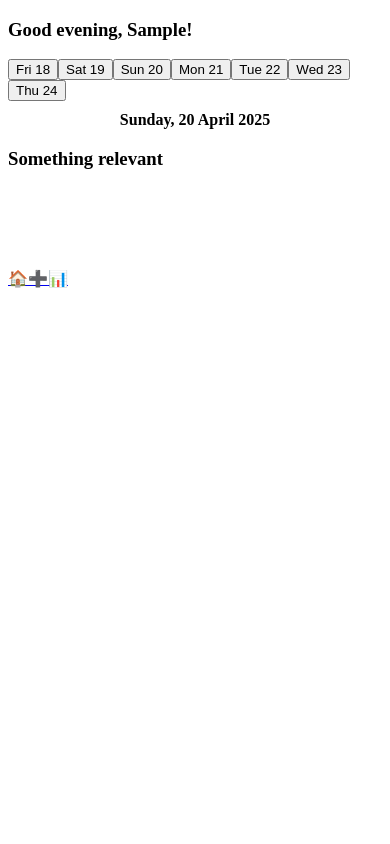
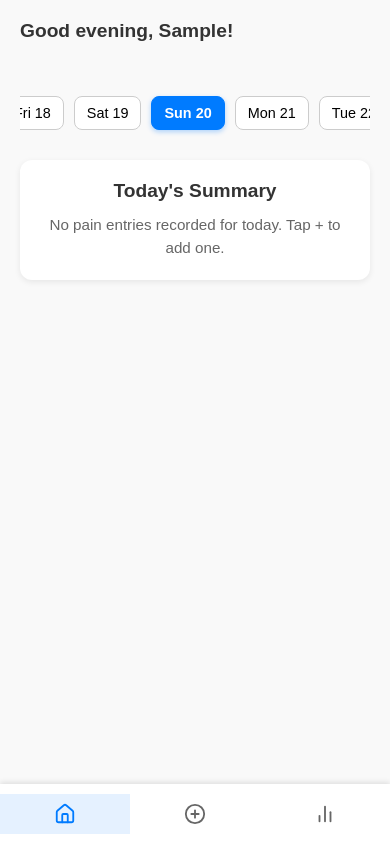
Before and after one commit to Agnesjakobsen/Applied_react_painapp, a React app: page / in a window 390 px wide. Both pictures are taken after typing "Sample", "Sample123" into the empty fields and a click on the button "Login". Built offline with nearby package versions, Linux system fonts and the light colour scheme.

Commit message:
phone format

```diff
--- a/package.json
+++ b/package.json
@@ -21,6 +21,7 @@
   "homepage": "https://github.com/Agnesjakobsen/Applied_react_painapp#readme",
   "dependencies": {
     "date-fns": "^4.1.0",
+    "lucide-react": "^0.501.0",
     "react": "^19.1.0",
     "react-dom": "^19.1.0",
     "react-router-dom": "^7.5.1",
--- a/public/index.html
+++ b/public/index.html
@@ -1,8 +1,9 @@
 <!DOCTYPE html>
 <html lang="en">
 <head>
-  <meta charset="UTF-8" />
-  <title>Pain App</title>
+  <meta charset="UTF-8">
+  <meta name="viewport" content="width=device-width, initial-scale=1.0, maximum-scale=1.0, user-scalable=no">
+  <title>Pain Tracker</title>
 </head>
 <body>
   <div id="root"></div>
--- a/src/components/calendar.jsx
+++ b/src/components/calendar.jsx
@@ -1,26 +1,33 @@
-import React, { useState } from 'react';
+import React, { useEffect, useRef } from 'react';
 import { format, addDays, isSameDay } from 'date-fns';
 
 function Calendar({ selectedDate, setSelectedDate }) {
-  const [calendarOffset, setCalendarOffset] = useState(0);
   const today = new Date();
+  const calendarRef = useRef(null);
 
-  // Calculate the days to display
-  const days = Array.from({ length: 7 }, (_, i) =>
-    addDays(today, i + calendarOffset - 2)
+  // Calculate 5 days to display (2 days before, today, and 2 days after)
+  const days = Array.from({ length: 5 }, (_, i) =>
+    addDays(today, i - 2)
   );
 
   const handleDateClick = (day) => {
     setSelectedDate(day);
   };
 
+  // Scroll to the current day on initial render
+  useEffect(() => {
+    const todayIndex = days.findIndex((day) => isSameDay(day, today));
+    if (calendarRef.current && todayIndex !== -1) {
+      const buttonWidth = calendarRef.current.children[0].offsetWidth;
+      calendarRef.current.scrollLeft = buttonWidth * todayIndex - buttonWidth * 2;
+    }
+  }, [days, today]);
+
   return (
-    <div>
-      <div className="scrollable-calendar">
+    <div className="scrollable-calendar" ref={calendarRef}>
       {days.map((day, index) => {
         const isToday = isSameDay(day, today);
         const isSelected = isSameDay(day, selectedDate);
-
         return (
           <button
             key={index}
@@ -32,10 +39,6 @@ function Calendar({ selectedDate, setSelectedDate }) {
         );
       })}
     </div>
-      <div style={{ textAlign: 'center', marginTop: '10px' }}>
-        <b>{format(selectedDate, 'EEEE, dd MMMM yyyy')}</b>
-      </div>
-    </div>
   );
 }
 
--- a/src/components/home.jsx
+++ b/src/components/home.jsx
@@ -1,5 +1,5 @@
 import React from 'react';
-import Calendar from './calendar';
+import Calendar from './Calendar';
 
 function Home({ username, selectedDate, setSelectedDate }) {
   // Helper function to get greeting based on time of day
@@ -19,12 +19,10 @@ function Home({ username, selectedDate, setSelectedDate }) {
       <div className="greeting">
         <h3>{getGreeting()}, {username}!</h3>
       </div>
-
       <Calendar selectedDate={selectedDate} setSelectedDate={setSelectedDate} />
-
       <div className="relevant-content">
-        <h3>Something relevant</h3>
-        {/* This would be populated with relevant information based on the selected date */}
+        <h3>Today's Summary</h3>
+        <p>No pain entries recorded for today. Tap + to add one.</p>
       </div>
     </div>
   );
--- a/src/components/navbar.jsx
+++ b/src/components/navbar.jsx
@@ -1,5 +1,6 @@
 import React from 'react';
 import { NavLink, useLocation } from 'react-router-dom';
+import { Home, PlusCircle, BarChart2 } from 'lucide-react';
 
 function NavBar() {
   const location = useLocation();
@@ -12,19 +13,19 @@ function NavBar() {
           to="/"
           className={`nav-button ${currentPath === '/' ? 'active' : ''}`}
         >
-          🏠
+          <Home size={22} />
         </NavLink>
         <NavLink
           to="/create-entry"
           className={`nav-button ${currentPath === '/create-entry' ? 'active' : ''}`}
         >
-          ➕
+          <PlusCircle size={22} />
         </NavLink>
         <NavLink
           to="/reports"
           className={`nav-button ${currentPath === '/reports' ? 'active' : ''}`}
         >
-          📊
+          <BarChart2 size={22} />
         </NavLink>
       </nav>
     </div>
--- a/src/styles.css
+++ b/src/styles.css
@@ -1,8 +1,270 @@
-
-.main-content {
-    padding-bottom: 80px;
+/* Base styles */
+* {
+    box-sizing: border-box;
+    margin: 0;
+    padding: 0;
   }
 
+  html, body {
+    overflow-x: hidden; /* Prevent horizontal scroll */
+    width: 100%;
+    position: relative;
+  }
+
+  body {
+    margin: 0;
+    padding: 0;
+    font-family: Arial, sans-serif;
+    background-color: #f9f9f9;
+    color: #333;
+    -webkit-font-smoothing: antialiased;
+    -webkit-text-size-adjust: 100%; /* Prevent text size adjustment on orientation change */
+  }
+
+  .app {
+    width: 100%;
+    max-width: 100vw;
+    overflow-x: hidden;
+  }
+
+  /* Main content - add bottom padding for fixed navbar */
+  .main-content {
+    padding-bottom: 70px;
+    width: 100%;
+    overflow-x: hidden;
+  }
+
+  /* Login page styles */
+  .login-container {
+    display: flex;
+    flex-direction: column;
+    justify-content: center;
+    align-items: center;
+    min-height: 100vh;
+    width: 100%;
+    padding: 20px;
+    background-color: #f5f5f5;
+  }
+
+  .login-header {
+    margin-bottom: 30px;
+    text-align: center;
+    width: 100%;
+  }
+
+  .login-header h1 {
+    font-size: 2rem;
+    font-weight: bold;
+    margin-bottom: 10px;
+    color: #333;
+  }
+
+  .login-header h3 {
+    font-size: 1.2rem;
+    font-weight: normal;
+    color: #666;
+  }
+
+  .form-group {
+    width: 100%;
+    max-width: 320px;
+    margin-bottom: 16px;
+  }
+
+  .form-group label {
+    font-size: 0.9rem;
+    font-weight: 500;
+    margin-bottom: 6px;
+    display: block;
+    color: #555;
+  }
+
+  .form-group input {
+    width: 100%;
+    padding: 12px;
+    font-size: 16px; /* Critical size to prevent iOS zoom */
+    border: 1px solid #ddd;
+    border-radius: 8px;
+    background-color: white;
+  }
+
+  .button-group {
+    display: flex;
+    flex-direction: column;
+    gap: 12px;
+    width: 100%;
+    max-width: 320px;
+    margin-top: 10px;
+  }
+
+  .button-group .btn {
+    padding: 14px;
+    font-size: 1rem;
+    border-radius: 8px;
+    cursor: pointer;
+    border: none;
+    font-weight: 500;
+  }
+
+  .btn-primary {
+    background-color: #007bff;
+    color: white;
+  }
+
+  .btn-secondary {
+    background-color: #f1f1f1;
+    color: #333;
+  }
+
+  .error-message {
+    color: #d9534f;
+    font-size: 0.9rem;
+    margin: 10px 0;
+    text-align: center;
+    max-width: 320px;
+  }
+
+  /* Home page and Calendar styles */
+  .home-container {
+    display: flex;
+    flex-direction: column;
+    align-items: center;
+    padding: 20px;
+    text-align: center;
+    width: 100%;
+    max-width: 100%;
+    overflow-x: hidden;
+  }
+
+  .greeting {
+    width: 100%;
+    margin-bottom: 24px;
+    text-align: left;
+  }
+
+  .greeting h3 {
+    font-size: 1.5rem; /* Larger greeting text */
+    font-weight: 600;
+    color: #333;
+    margin-bottom: 20px;
+  }
+
+  .calendar-container {
+    width: 100%;
+    margin-bottom: 20px;
+  }
+
+  .scrollable-calendar {
+    display: flex;
+    justify-content: center;
+    gap: 10px;
+    overflow-x: auto;
+    padding: 10px 0;
+    width: 100%;
+    -webkit-overflow-scrolling: touch; /* Smooth scrolling on iOS */
+    scrollbar-width: none; /* Hide scrollbar Firefox */
+    -ms-overflow-style: none; /* Hide scrollbar IE/Edge */
+  }
+
+  .scrollable-calendar::-webkit-scrollbar {
+    display: none; /* Hide scrollbar Chrome/Safari/Opera */
+  }
+
+  .calendar-day {
+    flex: 0 0 auto;
+    padding: 10px 15px;
+    font-size: 1rem;
+    border: 1px solid #ccc;
+    border-radius: 8px;
+    background-color: white;
+    cursor: pointer;
+    transition: background-color 0.2s;
+    display: flex;
+    flex-direction: column;
+    justify-content: center;
+    align-items: center;
+  }
+
+  .calendar-day.today {
+    font-weight: bold;
+    border-color: #007bff;
+    background-color: #e7f3ff;
+  }
+
+  .calendar-day.selected {
+    background-color: #007bff;
+    color: white;
+    border-color: #007bff;
+    box-shadow: 0 2px 5px rgba(0, 123, 255, 0.3);
+  }
+
+  .date-display {
+    font-size: 0.9rem;
+    font-weight: 500;
+    color: #666;
+    margin: 10px 0 20px;
+    text-align: center;
+  }
+
+  .relevant-content {
+    margin-top: 20px;
+    padding: 20px;
+    width: 100%;
+    background-color: white;
+    border-radius: 12px;
+    box-shadow: 0 2px 6px rgba(0, 0, 0, 0.08);
+    min-height: 100px;
+    font-size: 1.2rem;
+  }
+
+  .relevant-content h3 {
+    font-size: 1.2rem;
+    margin-bottom: 12px;
+    color: #333;
+  }
+
+  .relevant-content p {
+    color: #666;
+    font-size: 0.95rem;
+    line-height: 1.5;
+  }
+
+  /* Navbar styling */
+  .nav-container {
+    position: fixed;
+    bottom: 0;
+    width: 100%;
+    background-color: white;
+    box-shadow: 0 -2px 5px rgba(0, 0, 0, 0.1);
+    z-index: 100;
+  }
+
+  .bottom-nav {
+    display: flex;
+    justify-content: space-around;
+    align-items: center;
+    height: 60px;
+    padding: 10px 0;
+  }
+
+  .nav-button {
+    display: flex;
+    justify-content: center;
+    align-items: center;
+    font-size: 1.5rem;
+    color: #666;
+    text-decoration: none;
+    height: 100%;
+    flex: 1;
+    transition: color 0.2s;
+  }
+
+  .nav-button.active {
+    color: #007bff;
+    background-color: rgba(0, 123, 255, 0.1);
+  }
+
+  /* Warning styles */
   .warning {
     background-color: #fff3cd;
     color: #856404;
@@ -11,6 +273,7 @@
     margin: 20px 0;
   }
 
+  /* Range selector styles */
   .range-selector {
     margin: 20px 0;
   }
@@ -18,7 +281,14 @@
   .range-options {
     display: flex;
     gap: 10px;
-    flex-wrap: wrap;
+    overflow-x: auto;
+    padding-bottom: 8px;
+    scrollbar-width: none;
+    -ms-overflow-style: none;
+  }
+
+  .range-options::-webkit-scrollbar {
+    display: none;
   }
 
   .range-options button {
@@ -28,6 +298,7 @@
     background-color: white;
     cursor: pointer;
     transition: all 0.2s;
+    flex: 0 0 auto;
   }
 
   .range-options button.selected {
@@ -36,35 +307,30 @@
     border-color: #ff8c42;
   }
 
-hr {
-    border: none;
-    border-top: 1px solid #eee;
-    margin: 30px 0;
-}
-
+  /* Metrics container */
   .metrics-container {
-    display: flex;
-    gap: 20px;
-    flex-wrap: wrap;
+    display: grid;
+    grid-template-columns: repeat(auto-fill, minmax(150px, 1fr));
+    gap: 15px;
+    margin-top: 20px;
   }
 
   .metric-card {
-    flex: 1;
-    min-width: 250px;
-    padding: 20px;
+    padding: 16px;
     border: 1px solid #eee;
     border-radius: 8px;
     box-shadow: 0 2px 4px rgba(0, 0, 0, 0.05);
   }
 
   .metric-value {
-    font-size: 24px;
+    font-size: 1.5rem;
     font-weight: bold;
-    margin: 10px 0;
+    margin: 8px 0;
   }
 
   .metric-delta {
     color: #666;
+    font-size: 0.85rem;
   }
 
   .metric-delta.positive {
@@ -75,20 +341,24 @@ hr {
     color: red;
   }
 
+  /* No data placeholder */
   .no-data {
     text-align: center;
-    padding: 40px;
+    padding: 30px 20px;
     background-color: #f9f9f9;
     border-radius: 8px;
     color: #666;
+    margin: 20px 0;
   }
 
+  /* Section and treatment */
   section {
-    margin-bottom: 40px;
+    margin-bottom: 30px;
+    width: 100%;
   }
 
   .treatment-explanation {
-    margin-top: 20px;
+    margin-top: 16px;
     padding: 15px;
     background-color: #f9f9f9;
     border-radius: 8px;
@@ -98,4 +368,46 @@ summary {
     cursor: pointer;
     font-weight: bold;
     margin-bottom: 10px;
+    user-select: none;
   }
+
+  /* Media queries for responsiveness */
+  @media (max-width: 360px) {
+    .calendar-day {
+      width: 65px;
+      height: 65px;
+      font-size: 0.85rem;
+    }
+
+    .greeting h3 {
+      font-size: 1.2rem;
+    }
+
+    .relevant-content {
+      padding: 16px;
+    }
+
+    .nav-button svg {
+      width: 20px;
+      height: 20px;
+    }
+  }
+
+  @media (max-width: 768px) {
+    .greeting h3 {
+        font-size: 1.2rem;
+    }
+
+    .calendar-day {
+        font-size: 0.9rem;
+        padding: 8px 12px;
+    }
+
+    .relevant-content {
+        font-size: 1rem;
+    }
+
+    .nav-button {
+        font-size: 1.2rem;
+    }
+  }
```
Also changed, not shown: src/App.jsx (+6 -7 lines), 1 other file (tests, documents, lock files or other folders). Lines whose indentation alone changed are shown as unchanged.
